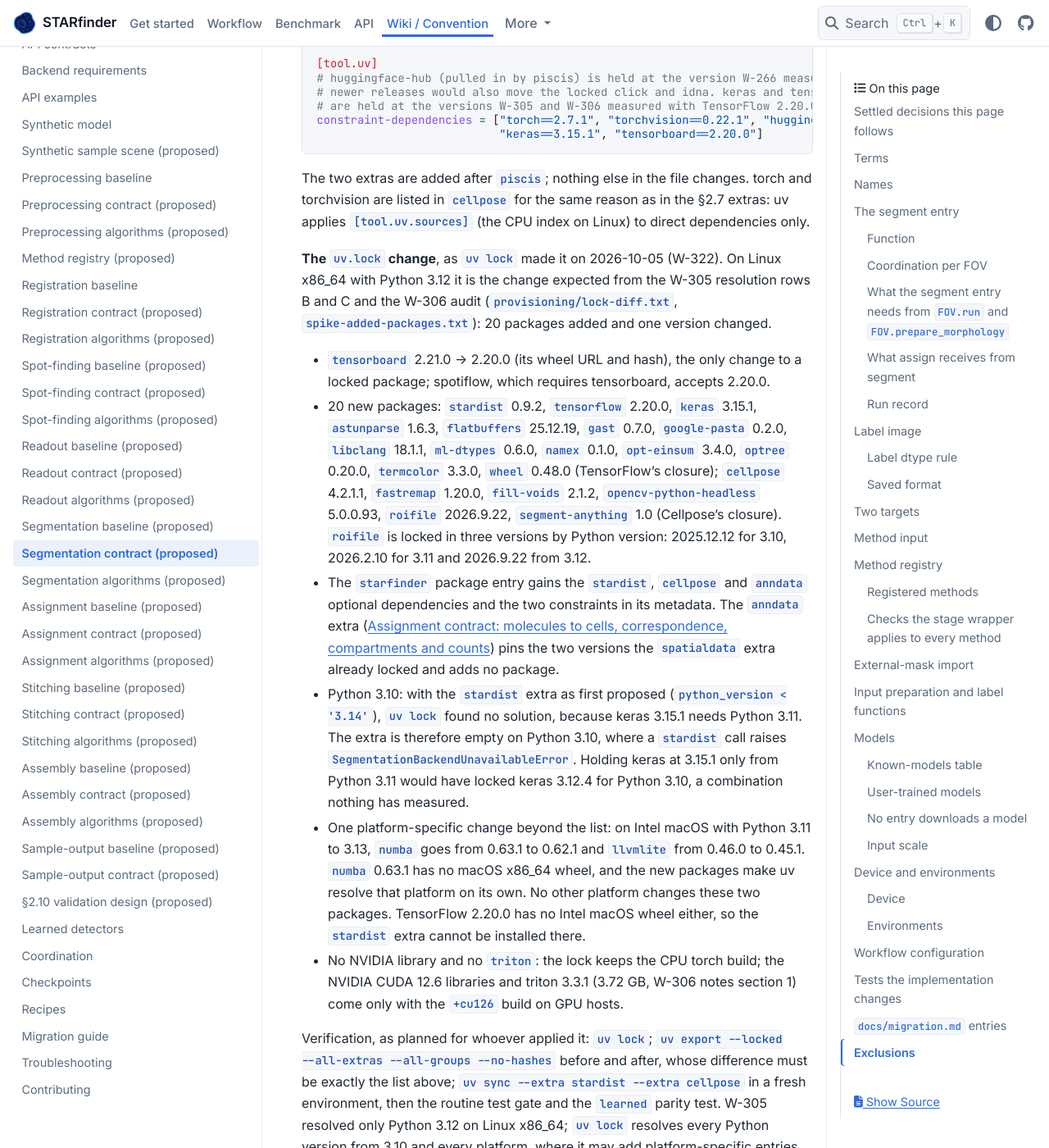
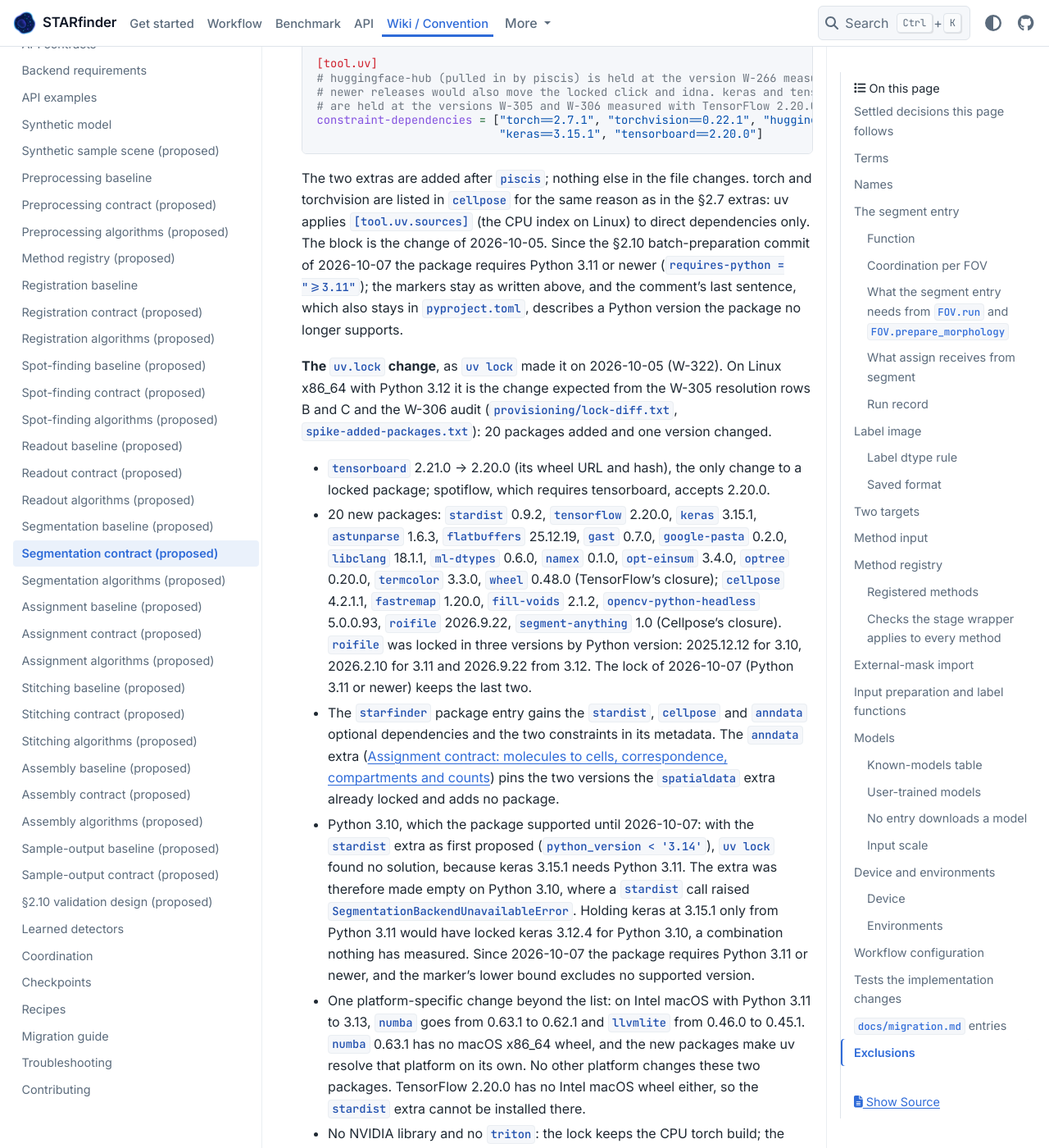
Before and after one commit to wanglab-broad/starfinder, a Sphinx documentation site: the page built from docs/segmentation-contract.md, in a window 1280 px wide and 1400 px high, scrolled down 35057 px. Shown: the whole window at 82% size. Built offline with Sphinx 7.4.7 and the PyData theme 0.15.4, drawn with Linux system fonts in a browser that asks for light colours; some of the changed text lies outside the part shown.

Commit message:
feat(w-375): correct the Python 3.10 statements of the pages outside…
On docs/contributing.md, docs/getting-started.md and
docs/learned-detectors.md, "supports Python 3.10 or newer" now reads
"requires Python 3.11 or newer", and the learned detectors now need
Python 3.11 to 3.13. The dated lock records in
docs/spot-finding-contract.md (2026-09-30) and
docs/segmentation-contract.md (2026-10-05: the roifile versions, the
Python 3.10 decision on the stardist extra, and the uv lock range) are
kept, put in the past tense and dated, and each says what holds since
the lock change of 2026-10-07. A saved search script ran before the edit
(75 hits) and after it (77 …

Linear-Issue: W-375

```diff
--- a/docs/segmentation-contract.md
+++ b/docs/segmentation-contract.md
@@ -948,7 +948,11 @@ constraint-dependencies = ["torch==2.7.1", "torchvision==0.22.1", "huggingface-h
 
 The two extras are added after `piscis`; nothing else in the file changes. torch and
 torchvision are listed in `cellpose` for the same reason as in the §2.7 extras: uv applies
-`[tool.uv.sources]` (the CPU index on Linux) to direct dependencies only.
+`[tool.uv.sources]` (the CPU index on Linux) to direct dependencies only. The block is the
+change of 2026-10-05. Since the §2.10 batch-preparation commit of 2026-10-07 the package
+requires Python 3.11 or newer (`requires-python = ">=3.11"`); the markers stay as written
+above, and the comment's last sentence, which also stays in `pyproject.toml`, describes
+a Python version the package no longer supports.
 
 **The `uv.lock` change**, as `uv lock` made it on 2026-10-05 (W-322). On Linux x86_64 with
 Python 3.12 it is the change expected from the W-305 resolution rows B and C and the W-306
@@ -962,17 +966,20 @@ version changed.
   `ml-dtypes` 0.6.0, `namex` 0.1.0, `opt-einsum` 3.4.0, `optree` 0.20.0, `termcolor` 3.3.0,
   `wheel` 0.48.0 (TensorFlow's closure); `cellpose` 4.2.1.1, `fastremap` 1.20.0,
   `fill-voids` 2.1.2, `opencv-python-headless` 5.0.0.93, `roifile` 2026.9.22,
-  `segment-anything` 1.0 (Cellpose's closure). `roifile` is locked in three versions by
-  Python version: 2025.12.12 for 3.10, 2026.2.10 for 3.11 and 2026.9.22 from 3.12.
+  `segment-anything` 1.0 (Cellpose's closure). `roifile` was locked in three versions by
+  Python version: 2025.12.12 for 3.10, 2026.2.10 for 3.11 and 2026.9.22 from 3.12. The
+  lock of 2026-10-07 (Python 3.11 or newer) keeps the last two.
 * The `starfinder` package entry gains the `stardist`, `cellpose` and `anndata` optional
   dependencies and the two constraints in its metadata. The `anndata` extra
   ({doc}`assignment-contract`) pins the two versions the `spatialdata` extra already
   locked and adds no package.
-* Python 3.10: with the `stardist` extra as first proposed (`python_version < '3.14'`),
-  `uv lock` found no solution, because keras 3.15.1 needs Python 3.11. The extra is
-  therefore empty on Python 3.10, where a `stardist` call raises
-  `SegmentationBackendUnavailableError`. Holding keras at 3.15.1 only from Python 3.11
-  would have locked keras 3.12.4 for Python 3.10, a combination nothing has measured.
+* Python 3.10, which the package supported until 2026-10-07: with the `stardist` extra as
+  first proposed (`python_version < '3.14'`), `uv lock` found no solution, because keras
+  3.15.1 needs Python 3.11. The extra was therefore made empty on Python 3.10, where a
+  `stardist` call raised `SegmentationBackendUnavailableError`. Holding keras at 3.15.1
+  only from Python 3.11 would have locked keras 3.12.4 for Python 3.10, a combination
+  nothing has measured. Since 2026-10-07 the package requires Python 3.11 or newer, and
+  the marker's lower bound excludes no supported version.
 * One platform-specific change beyond the list: on Intel macOS with Python 3.11 to 3.13,
   `numba` goes from 0.63.1 to 0.62.1 and `llvmlite` from 0.46.0 to 0.45.1. `numba` 0.63.1
   has no macOS x86_64 wheel, and the new packages make uv resolve that platform on its
@@ -986,8 +993,9 @@ Verification, as planned for whoever applied it: `uv lock`; `uv export --locked
 --all-extras --all-groups --no-hashes` before and after, whose difference must be exactly
 the list above; `uv sync --extra stardist --extra cellpose` in a fresh environment, then
 the routine test gate and the `learned` parity test. W-305 resolved only Python 3.12 on
-Linux x86_64; `uv lock` resolves every Python version from 3.10 and every platform, where
-it may add platform-specific entries or find no solution. It did both, and Jiahao decided
+Linux x86_64; `uv lock` resolves every Python version the package allows (from 3.10 on
+2026-10-05, from 3.11 since 2026-10-07) and every platform, where it may add
+platform-specific entries or find no solution. It did both, and Jiahao decided
 on 2026-10-05 to narrow the marker of the `stardist` extra and to accept the Intel macOS
 entries (W-322). The `learned` parity test does not exist until the implementation adds
 it.
```
Also changed, not shown: docs/contributing.md (+1 -1 lines), docs/getting-started.md (+1 -1 lines), docs/learned-detectors.md (+2 -2 lines), docs/spot-finding-contract.md (+6 -4 lines).
